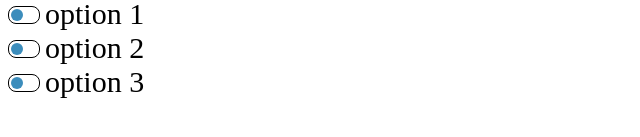
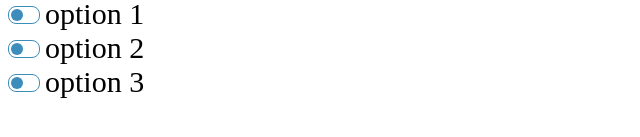
Before and after one commit to moojor224/random-files, a plain HTML site: page misc.html in a window 1280 px wide. Shown: the part 311-448 px from the top of the page, 0-640 px from the left. Drawn offline with Linux system fonts and the light colour scheme.

Commit message:
Update misc.html

```diff
--- a/misc.html
+++ b/misc.html
@@ -60,7 +60,7 @@
             vertical-align: middle;
             transition-property: background-color, border-color;
             transition-duration: var(--duration);
-            border: 1px solid black;
+            border: 1px solid var(--color55);
         }
 
         label.toggle .toggle-wrapper div::before {
```
